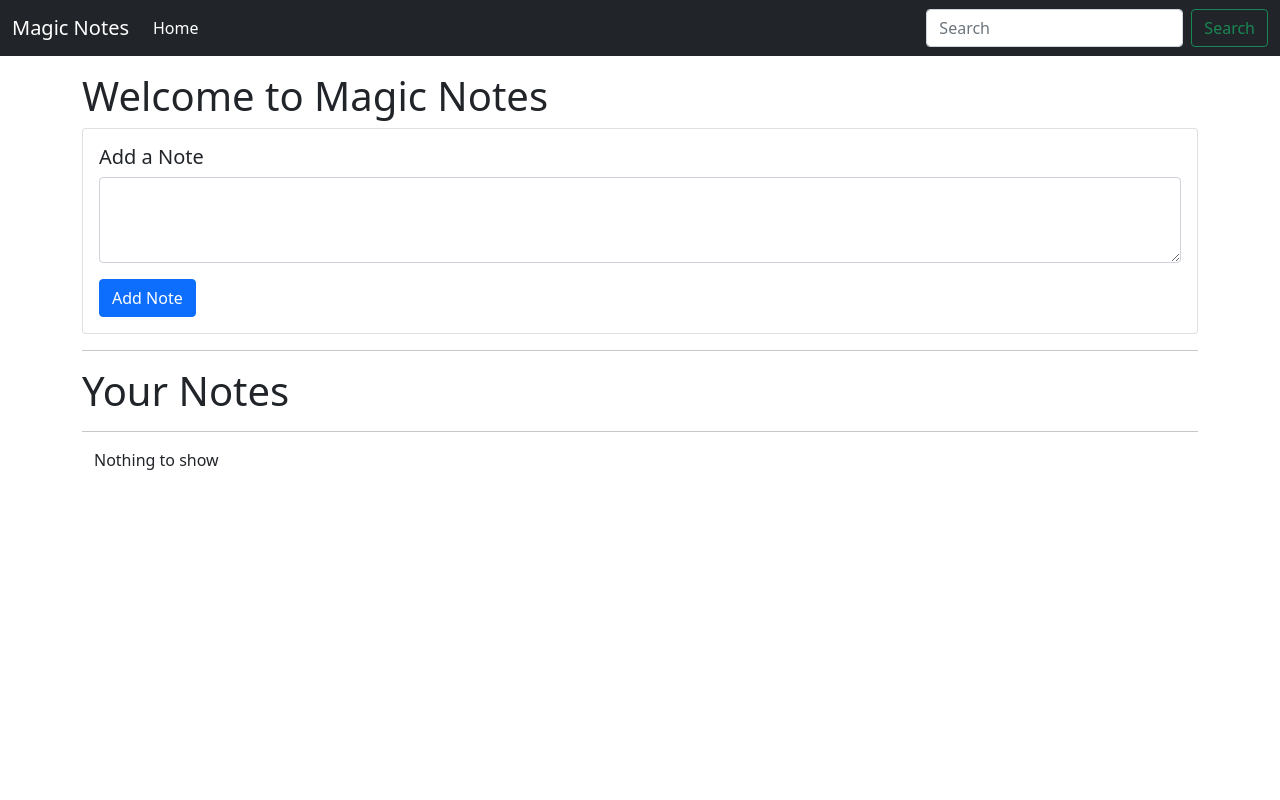
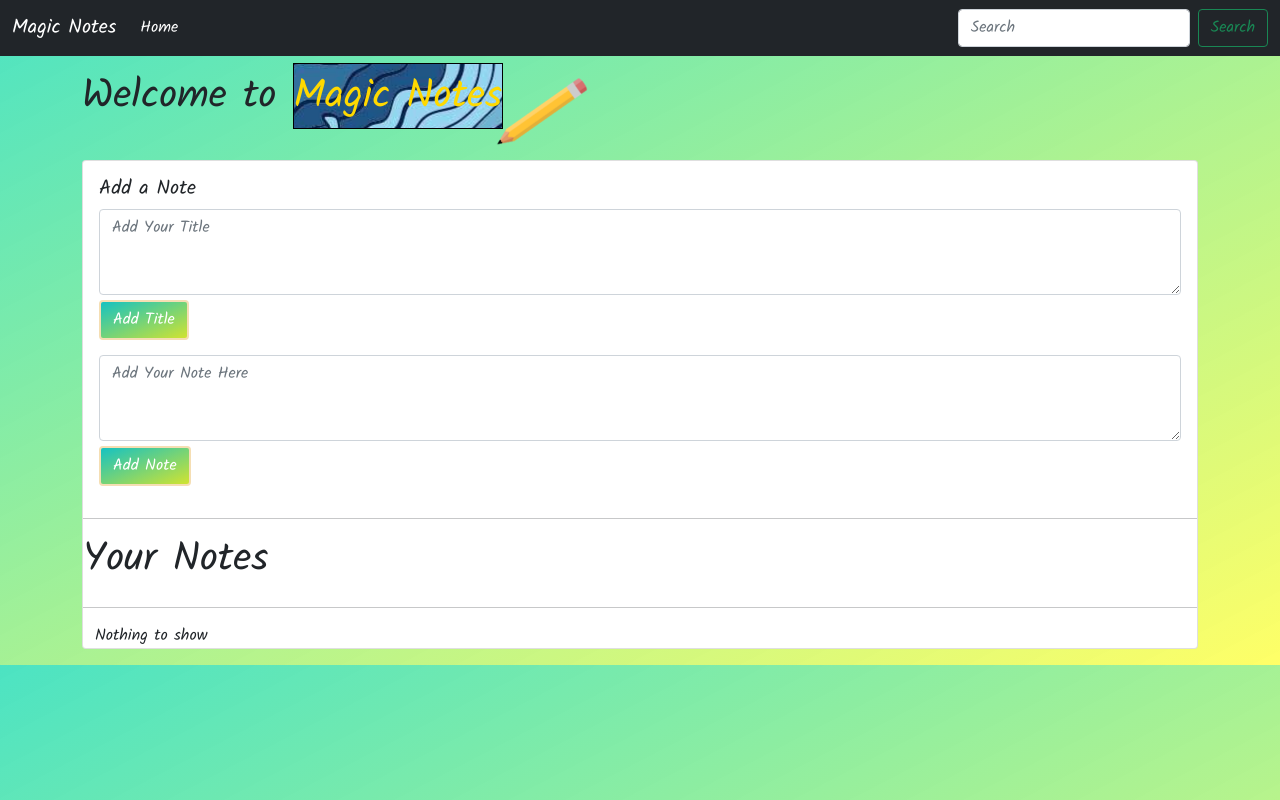
Before and after one commit to talha-shahid/Notes-Taking-Website, a plain HTML site: page index.html in a window 1280 px wide. Drawn offline with nearby package versions, Linux system fonts and the light colour scheme; a web font is replaced by a local one.

Commit message:
added some animations and title

```diff
--- a/index.html
+++ b/index.html
@@ -8,6 +8,7 @@
     <title>Document</title>
     <link href="https://cdn.jsdelivr.net/npm/bootstrap@5.1.3/dist/css/bootstrap.min.css" rel="stylesheet"
         integrity="sha384-1BmE4kWBq78iYhFldvKuhfTAU6auU8tT94WrHftjDbrCEXSU1oBoqyl2QvZ6jIW3" crossorigin="anonymous">
+        <link rel="stylesheet" href="style.css">
 </head>
 
 <body>
@@ -35,13 +36,17 @@
     </nav>
 
     <div class="container my-3">
-        <h1>Welcome to Magic Notes</h1>
+        <div class="initial">
+        <h1>Welcome to <span class="magic">Magic Notes</span></h1>
+        <img src="pencil.png" alt="" id="pencil">
+    </div>
         <div class="card">
             <div class="card-body">
                 <h5 class="card-title">Add a Note</h5>
-                <div class="mb-3">
-                    <textarea class="form-control" id="addTxt" rows="3"></textarea>
-                </div>
+                <div class="title">
+                    <textarea class="form-control" id="addTitle" rows="3" placeholder="Add Your Title"></textarea>
+                    <button class="btn btn-primary" id = "addTitleBtn">Add Title</button>
+                    <textarea class="form-control" id="addTxt" rows="3" placeholder="Add Your Note Here"></textarea>
                 <button class="btn btn-primary" id = "addBtn">Add Note</button>
             </div>
         </div>
--- a/js/app.js
+++ b/js/app.js
@@ -20,10 +20,35 @@ addBtn.addEventListener("click", function (e) {
     showNotes();
 })
 
+addTitleBtn.addEventListener("click", function (e) {
+    let addTitle = document.getElementById('addTitle');
+    let title = localStorage.getItem('title');
+
+    if (title == null) {
+        titleObj = [];
+    }
+    else {
+        titleObj = JSON.parse(title);
+    }
+    titleObj.push(addTitle.value);
+    localStorage.setItem("title", JSON.stringify(titleObj));
+    addTitle.value = "";
+    showNotes();
+})
+
 //showNotes function
 
 function showNotes() {
+    let title = localStorage.getItem('title');
     let notes = localStorage.getItem('notes');
+
+    if (title == null) {
+        titleObj = [];
+    }
+    else {
+        titleObj = JSON.parse(title);
+    }
+
     if (notes == null) {
         notesObj = [];
     }
@@ -35,14 +60,14 @@ function showNotes() {
         html += `
         <div class="noteCard my-2 mx-2 card" style="width: 18rem;">
         <div class="card-body">
-            <h5 class="card-title">Note ${index + 1}</h5>
+            <h5 class="card-title">${titleObj[index]}</h5>
             <p class="card-text"> ${element}</p>
             <button id="${index}"onclick="deleteNote(this.id)" class="btn btn-primary">Delete Note</button>
         </div>
     </div>`;
     });
     let notesElm = document.getElementById('notes');
-    if (notesObj.length != 0) {
+    if (notesObj.length != 0 && titleObj.length != 0) {
         notesElm.innerHTML = html;
     }
     else {
@@ -54,13 +79,24 @@ function showNotes() {
 //Deleting a Note
 function deleteNote(index){
     let notes=localStorage.getItem("notes");
+    let title=localStorage.getItem("title");
+
+    if (title == null) {
+        notesObj = [];
+    }
+    else {
+        titleObj = JSON.parse(title);
+    }
+
     if (notes == null) {
         notesObj = [];
     }
     else {
         notesObj = JSON.parse(notes);
     }
+    titleObj.splice(index, 1);
     notesObj.splice(index, 1);
+    localStorage.setItem("title", JSON.stringify(titleObj));
     localStorage.setItem("notes", JSON.stringify(notesObj));
 
     showNotes();
--- /dev/null
+++ b/style.css
@@ -0,0 +1,64 @@
+@import url('https://fonts.googleapis.com/css2?family=Asap:wght@568&family=IBM+Plex+Sans+Thai+Looped:wght@300&family=Kalam:wght@300;400&display=swap');
+*{
+    font-family: 'Kalam', cursive;
+}
+body{
+    background-image: linear-gradient(to bottom right, rgba(23, 219, 177, 0.774) , rgba(255, 255, 0, 0.596));
+}
+#addTitleBtn{
+    margin-bottom: 15px;
+    margin-top: 5px;
+    background-image: linear-gradient(to bottom right, rgba(23, 219, 177, 0.774) , rgba(255, 255, 0, 0.808));
+    border: 2px solid wheat;
+
+}
+#addBtn{
+    margin-top: 5px;
+    background-image: linear-gradient(to bottom right, rgba(23, 219, 177, 0.774) , rgba(255, 255, 0, 0.808));
+    border: 2px solid wheat;
+}
+
+#addBtn:hover{
+    background-image: linear-gradient(to bottom right, rgb(72, 165, 228) , rgb(228, 180, 78));
+}
+
+#addTitleBtn:hover{
+    background-image: linear-gradient(to bottom right, rgb(72, 165, 228) , rgb(228, 180, 78));
+}
+.initial{
+    display: flex;
+
+}
+#pencil{
+    height: 10vh;
+    margin-bottom: 8px;
+    animation-name: example;
+    animation-duration: 4s;
+    animation-iteration-count: infinite;
+}
+
+@keyframes example {
+    0%   {transform: rotate(15deg);}
+    25%  {transform: rotate(10deg);}
+    50%  {transform: rotate(15deg);}
+    75% {transform: rotate(10deg);}
+    100% {transform: rotate(15deg);}
+  }
+
+  .magic{
+    border: 1px solid black;
+    animation-name: example2;
+    animation-duration: 4s;
+    animation-iteration-count: infinite;
+    background-image: url("peakpx.jpg");
+    background-repeat: no-repeat;
+    background-size:auto
+  }
+
+  @keyframes example2 {
+    0%   {color: rgb(255, 153, 0);background-position: 25% 25%;}
+    25%  {color: rgb(255, 217, 0);background-position: 30% 30%}
+    50%  {color: rgb(0, 248, 21);background-position: 50% 50%;}
+    75% {color: rgb(0, 255, 234);background-position: 30% 30%}
+    100% {color: rgb(0, 119, 255);background-position: 25% 25%;}
+  }
```
Also changed, not shown: peakpx.jpg (added), pencil.png (added).
